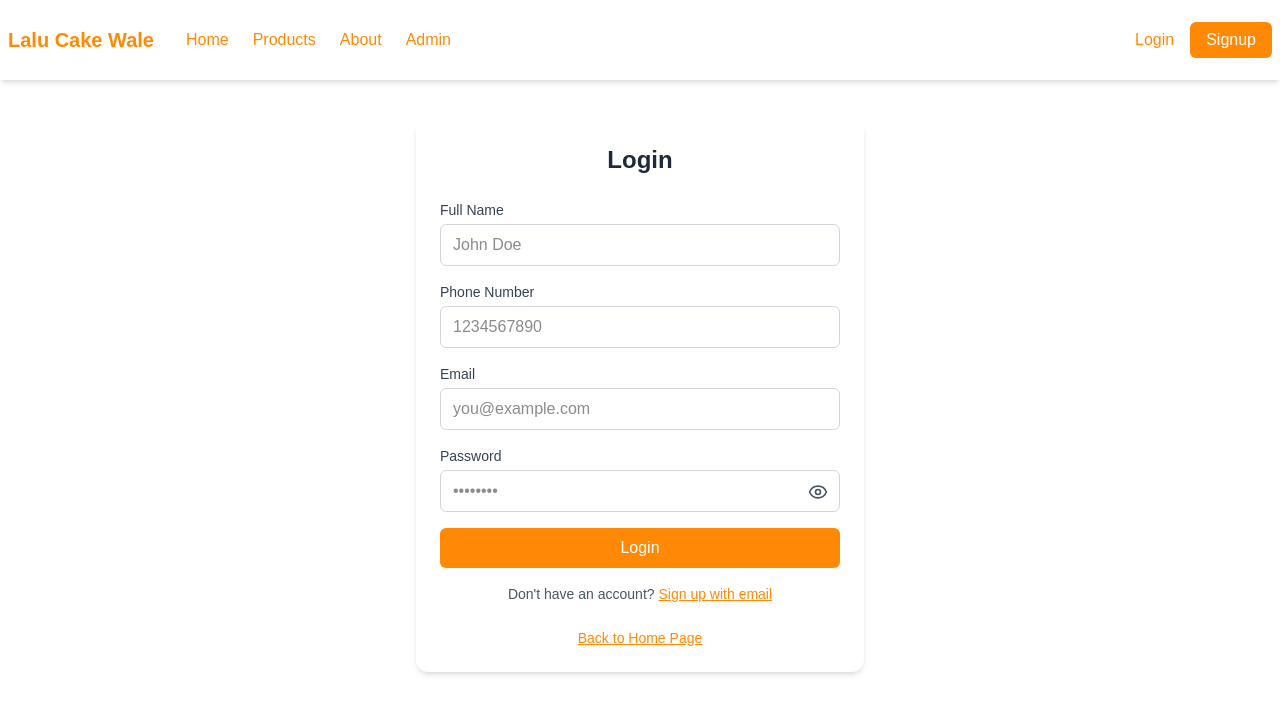
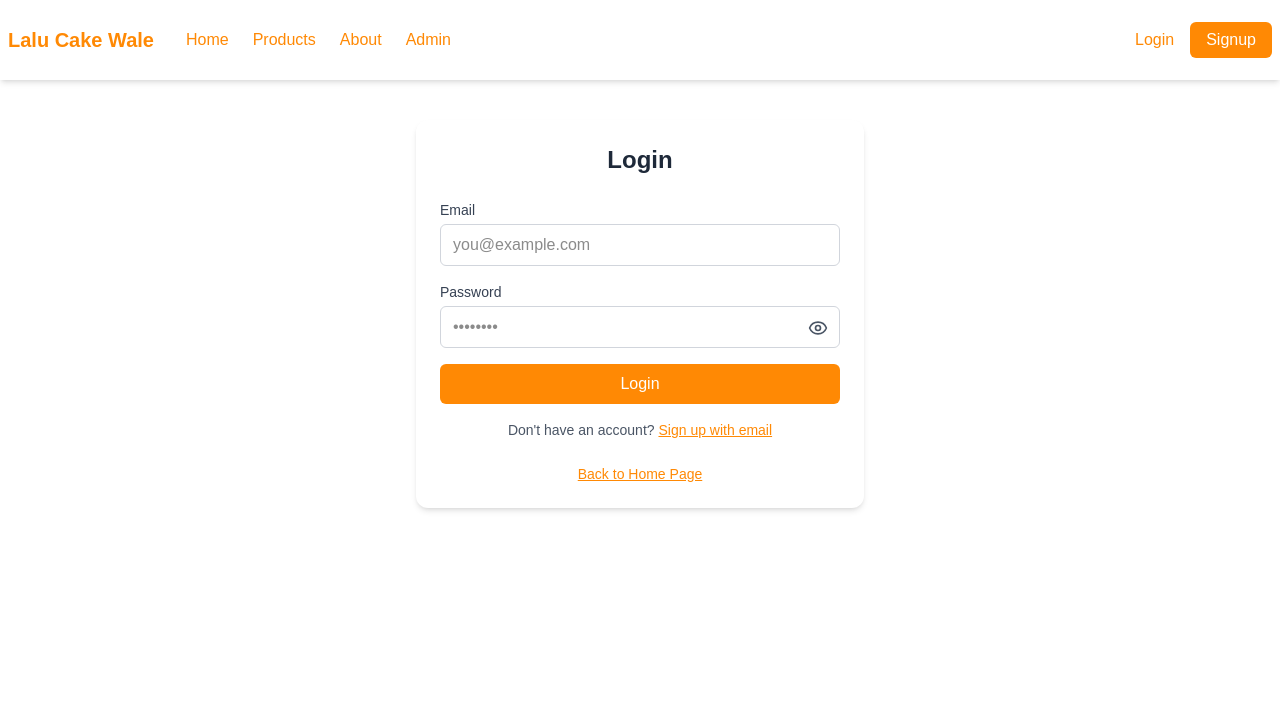
Before and after one commit to NavneeshYadav/Sweet-Shop, a Next.js app: page /login in a window 1280 px wide. Shown: the top 714 px of the page. Built offline with nearby package versions, Linux system fonts and the light colour scheme.

Commit message:
Improve Login form further

```diff
--- a/src/app/login/page.tsx
+++ b/src/app/login/page.tsx
@@ -6,26 +6,13 @@ import Link from 'next/link';
 import SubmitButton from '@/components/SubmitButton';
 
 const LoginForm = () => {
-    const [fullName, setFullName] = useState('');
-    const [phone, setPhone] = useState('');
     const [email, setEmail] = useState('');
     const [password, setPassword] = useState('');
     const [showPassword, setShowPassword] = useState(false);
-    const [errors, setErrors] = useState<{ fullName?: string; phone?: string; email?: string; password?: string }>({});
+    const [errors, setErrors] = useState<{ email?: string; password?: string }>({});
 
     const validate = () => {
         const newErrors: typeof errors = {};
-
-        if (!fullName.trim()) {
-            newErrors.fullName = 'Full Name is required';
-        }
-
-        if (!phone) {
-            newErrors.phone = 'Phone number is required';
-        } else if (!/^\d{10}$/.test(phone)) {
-            newErrors.phone = 'Invalid phone number (must be 10 digits)';
-        }
-
         if (!email) {
             newErrors.email = 'Email is required';
         } else if (!/\S+@\S+\.\S+/.test(email)) {
@@ -45,7 +32,7 @@ const LoginForm = () => {
     const handleSubmit = (e: React.FormEvent) => {
         e.preventDefault();
         if (validate()) {
-            console.log('Form Submitted:', { fullName, phone, email, password });
+            console.log('Form Submitted:', { email, password });
             // handle login logic here
         }
     };
@@ -54,35 +41,6 @@ const LoginForm = () => {
         <div className="max-w-md mx-auto mt-10 p-6 bg-white rounded-xl shadow-md">
             <h2 className="text-2xl font-semibold mb-6 text-center text-gray-800">Login</h2>
             <form onSubmit={handleSubmit} noValidate>
-
-                {/* Full Name Field */}
-                <div className="mb-4">
-                    <label className="block text-sm font-medium text-gray-700 mb-1">Full Name</label>
-                    <input
-                        type="text"
-                        className={`w-full px-3 py-2 border ${errors.fullName ? 'border-red-500' : 'border-gray-300'
-                            } rounded-md focus:outline-none focus:ring-2 focus:ring-orange-400`}
-                        placeholder="John Doe"
-                        value={fullName}
-                        onChange={(e) => setFullName(e.target.value)}
-                    />
-                    {errors.fullName && <p className="text-red-500 text-sm mt-1">{errors.fullName}</p>}
-                </div>
-
-                {/* Phone Number Field */}
-                <div className="mb-4">
-                    <label className="block text-sm font-medium text-gray-700 mb-1">Phone Number</label>
-                    <input
-                        type="text"
-                        className={`w-full px-3 py-2 border ${errors.phone ? 'border-red-500' : 'border-gray-300'
-                            } rounded-md focus:outline-none focus:ring-2 focus:ring-orange-400`}
-                        placeholder="1234567890"
-                        value={phone}
-                        onChange={(e) => setPhone(e.target.value)}
-                    />
-                    {errors.phone && <p className="text-red-500 text-sm mt-1">{errors.phone}</p>}
-                </div>
-
                 {/* Email Field */}
                 <div className="mb-4">
                     <label className="block text-sm font-medium text-gray-700 mb-1">Email</label>
```
